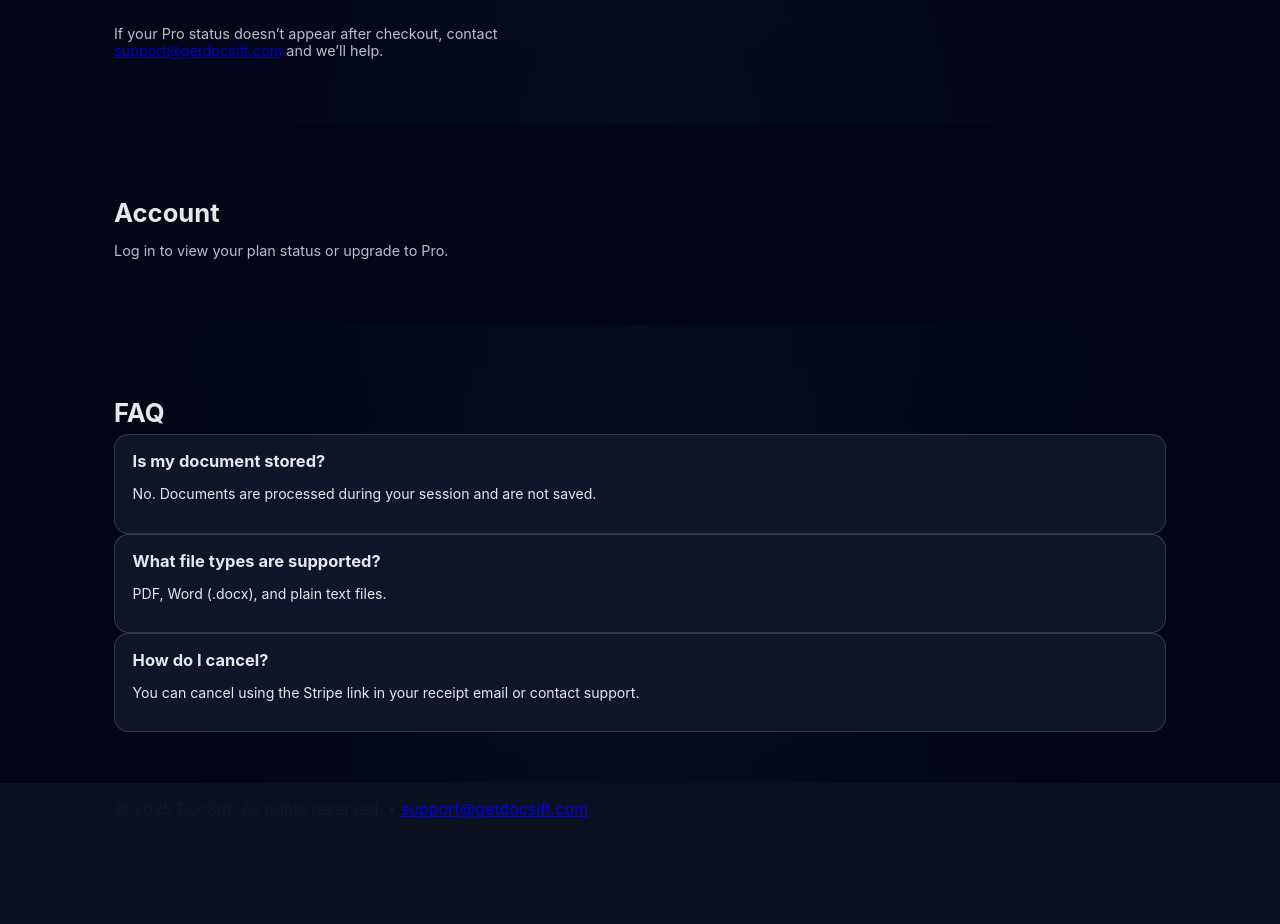
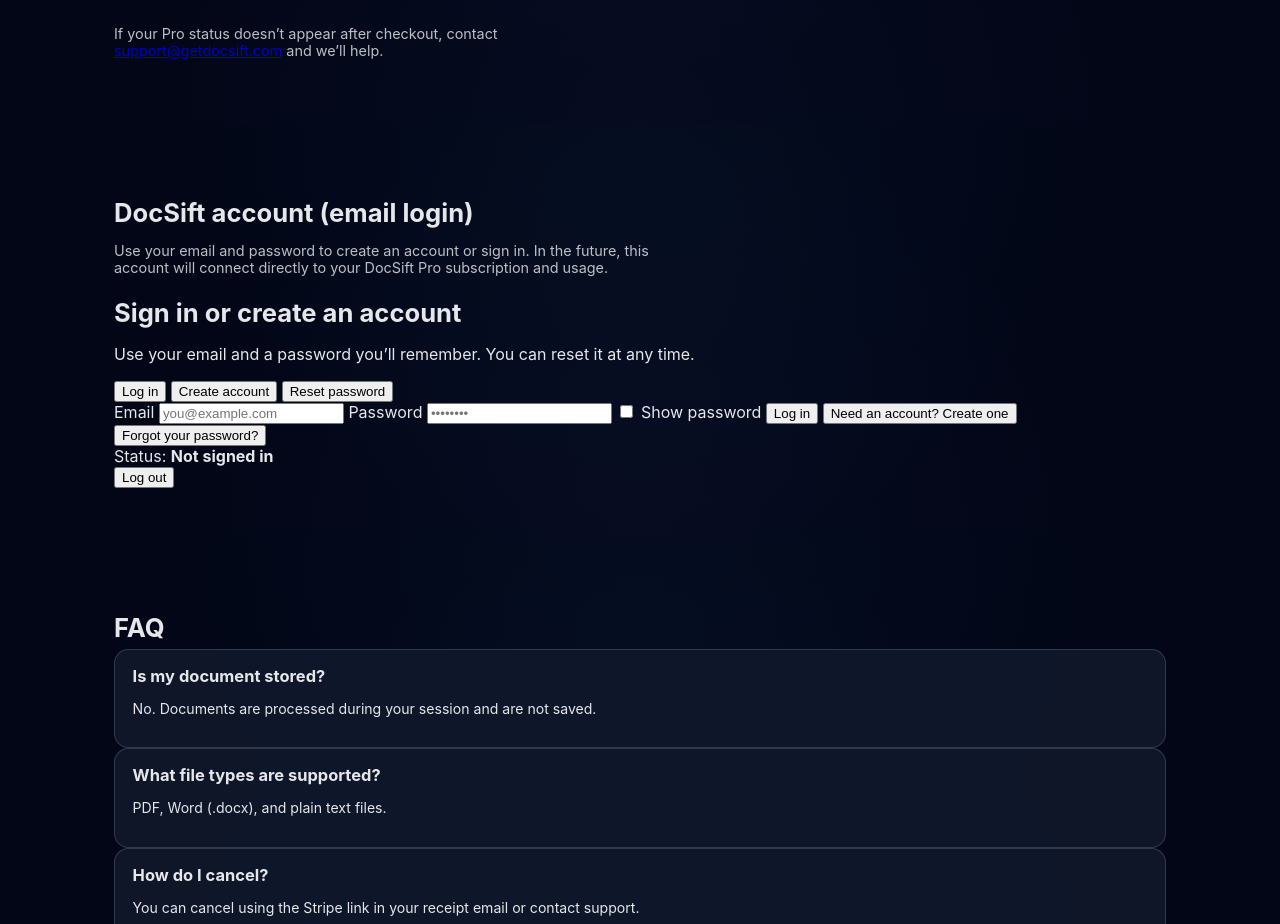
Before and after one commit to fishtex73/docsift-landing, a website: page index.html in a window 1280 px wide. Shown: the part 2240-3164 px from the top of the page. Before the commit the page ends 3075 px from the top, so only its background shows below. Drawn offline with Linux system fonts and the light colour scheme.

Commit message:
updated landing page

```diff
--- a/index.html
+++ b/index.html
@@ -246,18 +246,104 @@
     </section>
 
     <!-- ACCOUNT / AUTH SECTION -->
-    <section id="account" class="section">
-      <div class="container">
-        <h2>Account</h2>
-        <p class="section-subtitle">
-          Log in to view your plan status or upgrade to Pro.
-        </p>
+<section id="account" class="section alt auth-section">
+  <div class="container">
+    <h2>DocSift account (email login)</h2>
+    <p class="section-subtitle">
+      Use your email and password to create an account or sign in. In the future, this account
+      will connect directly to your DocSift Pro subscription and usage.
+    </p>
 
-        <div id="auth-container">
-          <!-- Firebase Auth UI handled by index.js -->
+    <div class="auth-card" id="auth-card">
+      <h2>Sign in or create an account</h2>
+      <p>Use your email and a password you’ll remember. You can reset it at any time.</p>
+
+      <div class="auth-tabs">
+        <button type="button" class="auth-tab-btn active" id="tab-login">Log in</button>
+        <button type="button" class="auth-tab-btn" id="tab-signup">Create account</button>
+        <button type="button" class="auth-tab-btn" id="tab-reset">Reset password</button>
+      </div>
+
+      <div id="auth-forms">
+        <!-- LOGIN FORM -->
+        <form id="login-form" class="auth-form">
+          <label for="login-email">Email</label>
+          <input id="login-email" type="email" placeholder="you@example.com" required />
+
+          <label for="login-password">Password</label>
+          <input id="login-password" type="password" placeholder="••••••••" required />
+
+          <label class="auth-toggle">
+            <input type="checkbox" id="login-show-password" />
+            <span>Show password</span>
+          </label>
+
+          <button type="submit" class="auth-btn-primary" id="login-submit">
+            Log in
+          </button>
+
+          <button type="button" class="auth-btn-link" id="login-to-signup">
+            Need an account? Create one
+          </button>
+
+          <button type="button" class="auth-btn-link" id="login-to-reset">
+            Forgot your password?
+          </button>
+        </form>
+
+        <!-- SIGNUP FORM -->
+        <form id="signup-form" class="auth-form" style="display:none;">
+          <label for="signup-email">Email</label>
+          <input id="signup-email" type="email" placeholder="you@example.com" required />
+
+          <label for="signup-password">Password</label>
+          <input id="signup-password" type="password" placeholder="At least 6 characters" required />
+
+          <label class="auth-toggle">
+            <input type="checkbox" id="signup-show-password" />
+            <span>Show password</span>
+          </label>
+
+          <button type="submit" class="auth-btn-primary" id="signup-submit">
+            Create account
+          </button>
+
+          <button type="button" class="auth-btn-link" id="signup-to-login">
+            Already have an account? Log in
+          </button>
+        </form>
+
+        <!-- RESET PASSWORD FORM -->
+        <form id="reset-form" class="auth-form" style="display:none;">
+          <label for="reset-email">Email</label>
+          <input id="reset-email" type="email" placeholder="you@example.com" required />
+
+          <button type="submit" class="auth-btn-primary" id="reset-submit">Send reset link</button>
+          <p class="auth-helper">
+            We'll email you a password reset link if there's an account for this address.
+          </p>
+          <button type="button" class="auth-btn-link" id="reset-to-login">
+            Back to log in
+          </button>
+        </form>
+      </div>
+
+      <div id="auth-error" class="auth-error"></div>
+      <div id="auth-success" class="auth-success"></div>
+
+      <div id="auth-status" class="auth-status">
+        <div>
+          <span>Status:</span>
+          <strong id="auth-status-text">Not signed in</strong>
+          <div id="plan-status" class="plan-status"></div>
         </div>
+        <button type="button" id="logout-button">Log out</button>
       </div>
-    </section>
+
+    </div>
+  </div>
+</section>
+
 
     <!-- FAQ -->
     <section id="faq" class="section alt">
```
